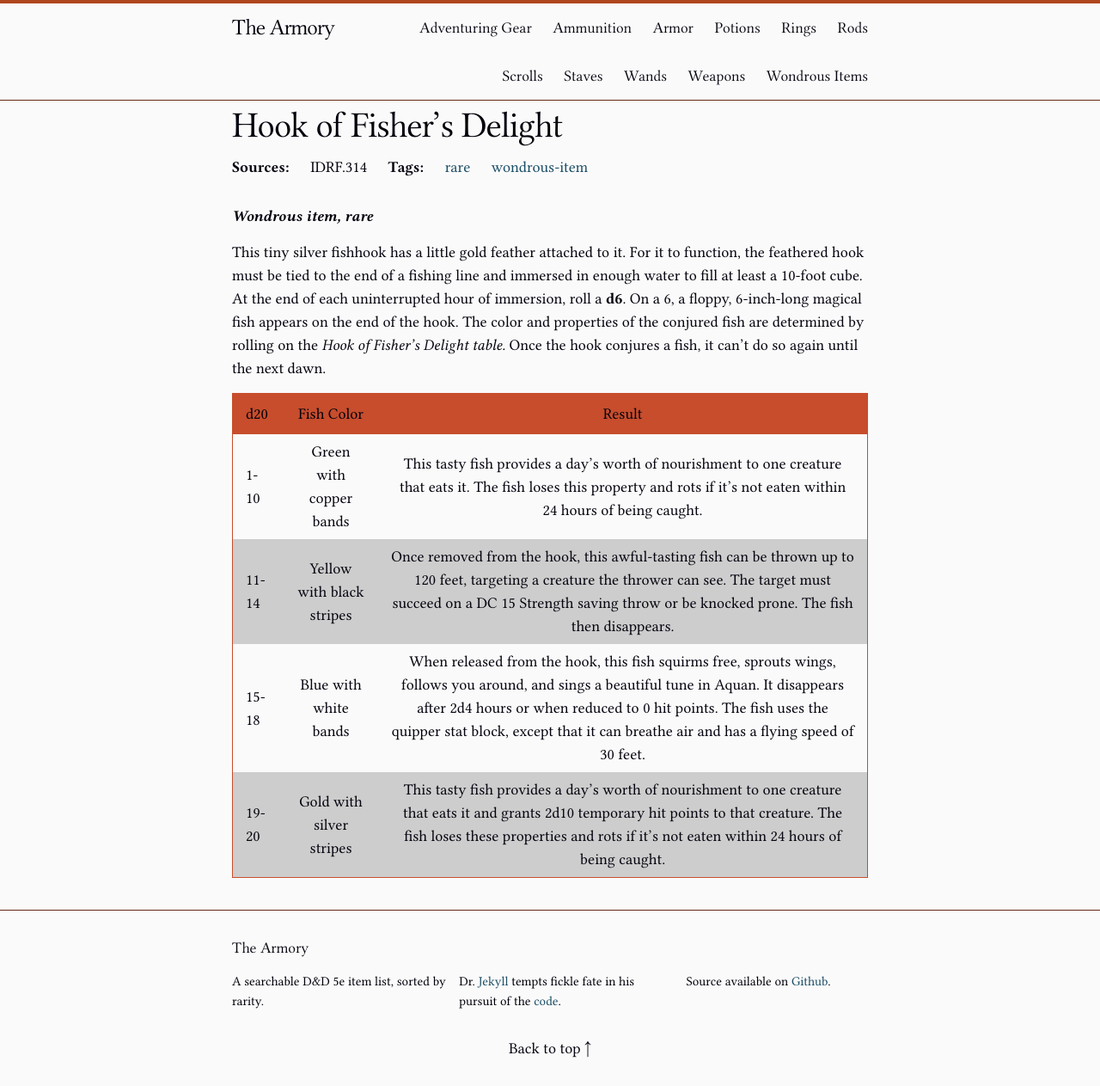
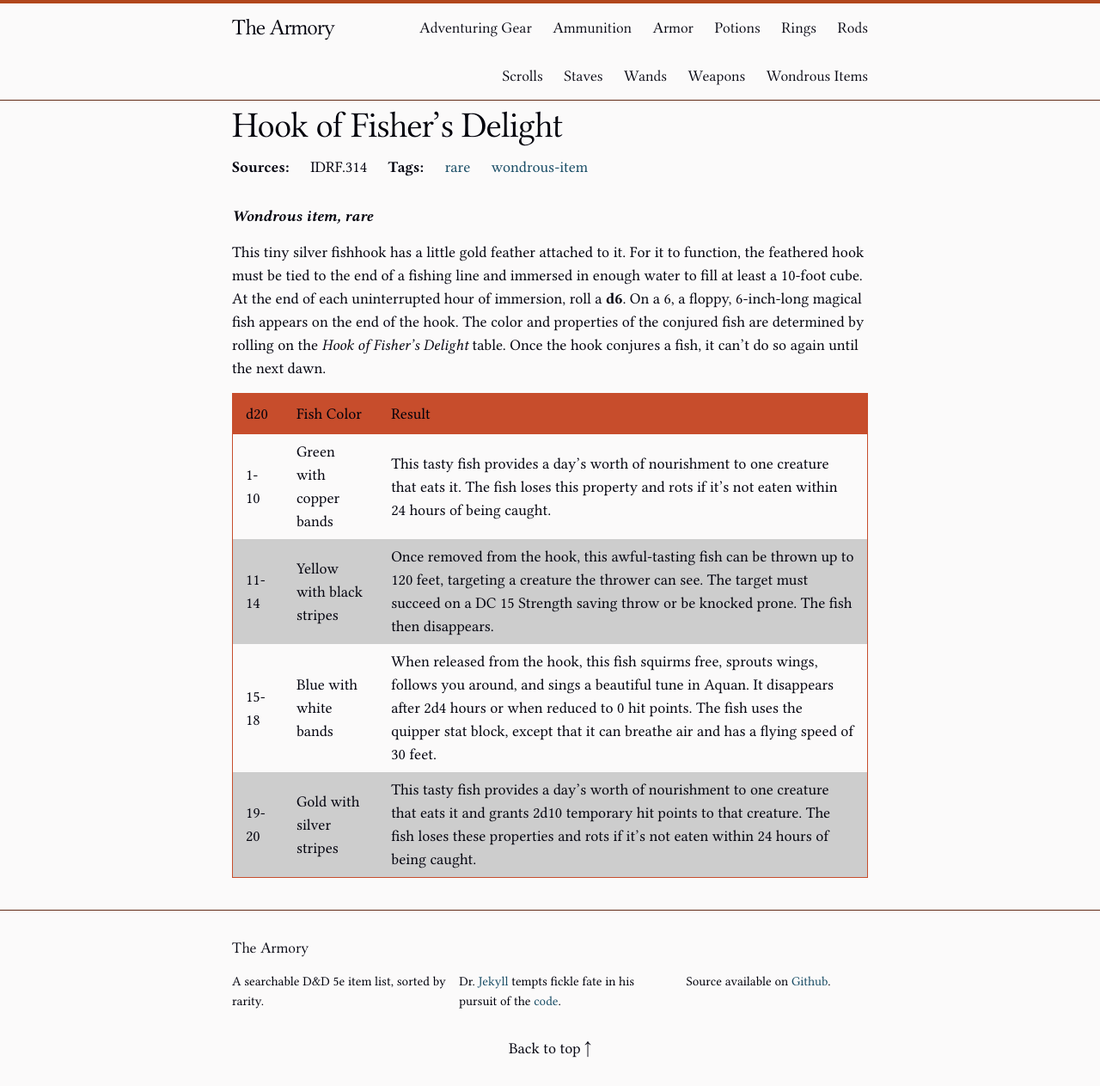
Before and after one commit to Traneptora/armory, a Jekyll site: the page built from _posts/2026-09-26-hook-of-fishers-delight.markdown, in a window 1280 px wide. Shown: the whole page at 86% size. Built offline with Jekyll 4.4.1, drawn with Linux system fonts in a browser that asks for light colours.

Commit message:
posts/hook-of-fishers-delight: fix formatting

```diff
--- a/_posts/2026-09-26-hook-of-fishers-delight.markdown
+++ b/_posts/2026-09-26-hook-of-fishers-delight.markdown
@@ -7,10 +7,10 @@ tags: [rare, wondrous-item]
 ---
 ***Wondrous item, rare***
 
-This tiny silver fishhook has a little gold feather attached to it. For it to function, the feathered hook must be tied to the end of a fishing line and immersed in enough water to fill at least a 10-foot cube. At the end of each uninterrupted hour of immersion, roll a **d6**. On a 6, a floppy, 6-inch-long magical fish appears on the end of the hook. The color and properties of the conjured fish are determined by rolling on the *Hook of Fisher’s Delight table.* Once the hook conjures a fish, it can’t do so again until the next dawn.
+This tiny silver fishhook has a little gold feather attached to it. For it to function, the feathered hook must be tied to the end of a fishing line and immersed in enough water to fill at least a 10-foot cube. At the end of each uninterrupted hour of immersion, roll a **d6**. On a 6, a floppy, 6-inch-long magical fish appears on the end of the hook. The color and properties of the conjured fish are determined by rolling on the *Hook of Fisher’s Delight* table. Once the hook conjures a fish, it can’t do so again until the next dawn.
 
 |d20  |Fish Color             |Result |
-|-----|:---------------------:|:-----:|
+|:----|:----------------------|:------|
 |1-10 |Green with copper bands|This tasty fish provides a day’s worth of nourishment to one creature that eats it. The fish loses this property and rots if it’s not eaten within 24 hours of being caught.|
 |11-14|Yellow with black stripes|Once removed from the hook, this awful-tasting fish can be thrown up to 120 feet, targeting a creature the thrower can see. The target must succeed on a DC 15 Strength saving throw or be knocked prone. The fish then disappears.|
 |15-18|Blue with white bands|When released from the hook, this fish squirms free, sprouts wings, follows you around, and sings a beautiful tune in Aquan. It disappears after 2d4 hours or when reduced to 0 hit points. The fish uses the quipper stat block, except that it can breathe air and has a flying speed of 30 feet.|
```
